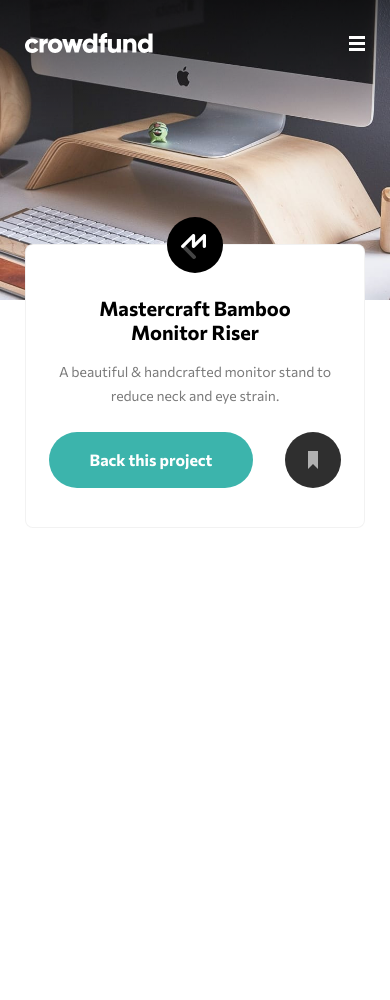
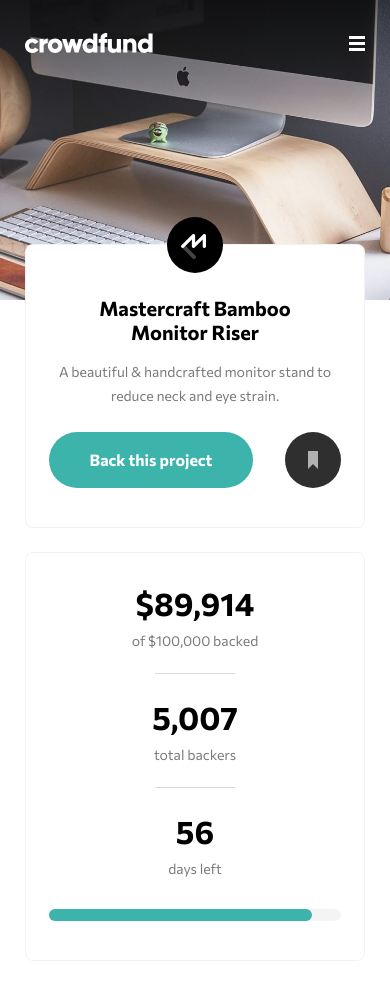
Before and after one commit to vanderms/crowdfunding-product-app, an Angular app: page / in a window 390 px wide. Shown: the top 1000 px of the page. Built offline with nearby package versions, Linux system fonts and the light colour scheme.

Commit message:
implements indicators mobile design

```diff
--- a/src/app/app.component.html
+++ b/src/app/app.component.html
@@ -3,5 +3,6 @@
    <main class="main">
     <app-cover></app-cover>
     <app-header></app-header>
+    <app-indicators></app-indicators>
    </main>
 </div>
--- a/src/app/app.module.ts
+++ b/src/app/app.module.ts
@@ -5,13 +5,15 @@ import { AppComponent } from './app.component';
 import { NavbarComponent } from './navbar/navbar.component';
 import { HeaderComponent } from './header/header.component';
 import { CoverComponent } from './cover/cover.component';
+import { IndicatorsComponent } from './indicators/indicators.component';
 
 @NgModule({
   declarations: [
     AppComponent,
     NavbarComponent,
     HeaderComponent,
-    CoverComponent
+    CoverComponent,
+    IndicatorsComponent
   ],
   imports: [
     BrowserModule,
--- a/src/app/crowdfunding.service.ts
+++ b/src/app/crowdfunding.service.ts
@@ -7,6 +7,7 @@ export interface ICrowdfundingData {
   backed: number;
   backers: number;
   daysLeft: number;
+  total: number;
 }
 
 @Injectable({
--- /dev/null
+++ b/src/app/indicators/indicators.component.html
@@ -0,0 +1,19 @@
+<aside class="indicator-section">
+  <ul class="indicator-list">
+    <li class="indicator">
+      <p class="value">${{ formatNumberWithCommas(indicators?.backed) }}</p>
+      <p class="description">of $100,000 backed</p>
+    </li>
+    <li class="indicator">
+      <p class="value">{{ formatNumberWithCommas(indicators?.backers) }}</p>
+      <p class="description">total backers</p>
+    </li>
+    <li class="indicator">
+      <p class="value">{{ indicators?.daysLeft }}</p>
+      <p class="description">days left</p>
+    </li>
+  </ul>
+  <div class="progress-bar">
+    <span class="progress" [ngStyle]="{'width': calcProgressWidth()}"></span>
+  </div>
+</aside>
--- /dev/null
+++ b/src/app/indicators/indicators.component.scss
@@ -0,0 +1,60 @@
+@use 'sass:math';
+
+.indicator-section {
+  margin: 24px auto 0;
+  width: min(730px, math.percentage(math.div(327, 375)));
+  padding: 31px 23px 39px;
+  border: 1px solid rgba(0, 0, 0, 0.0497193);
+  border-radius: 8px;
+}
+
+.indicator-list {
+  display: flex;
+  flex-direction: column;
+  align-items: center;
+  gap: 24px;
+}
+
+.indicator {
+  display: flex;
+  flex-direction: column;
+  align-items: center;
+}
+
+.indicator .value {
+  font-weight: 700;
+  font-size: 32px;
+  line-height: 39px;
+}
+
+.indicator .description {
+  margin-top: 9px;
+  font-weight: 400;
+  font-size: 14px;
+  line-height: 17px;
+  color: var(--dark-gray);
+}
+
+.indicator:not(:last-child)::after {
+  margin-top: 24px;
+  content: '';
+  display: block;
+  width: 80px;
+  border-bottom: 1px solid rgba(0, 0, 0, 0.15);
+}
+
+
+.progress-bar {
+  margin-top: 32px;
+  width: 100%;
+  height: 12px;
+  background: rgb(47, 47, 47, 0.05);
+  border-radius: 33.5px;
+}
+
+.progress-bar .progress {
+  display: block;
+  height: 100%;
+  background: #3CB3AB;
+  border-radius: 33.5px;
+}
--- /dev/null
+++ b/src/app/indicators/indicators.component.ts
@@ -0,0 +1,38 @@
+import { Component, OnInit } from '@angular/core';
+import { CrowdfundingService, ICrowdfundingData } from '../crowdfunding.service';
+
+@Component({
+  selector: 'app-indicators',
+  templateUrl: './indicators.component.html',
+  styleUrls: ['./indicators.component.scss']
+})
+export class IndicatorsComponent implements OnInit {
+
+  indicators: ICrowdfundingData | null = null;
+
+  constructor(private crowdfundingService: CrowdfundingService) { }
+
+  ngOnInit(): void {
+    this.getIndicators();
+  }
+
+  getIndicators() {
+    this.crowdfundingService.getData()
+      .subscribe(indicators => this.indicators = indicators);
+  }
+
+  calcProgressWidth(): string {
+    if (this.indicators) {
+      const percentage = (this.indicators.backed * 100) / this.indicators.total;
+      return percentage + '%';
+    }
+    return '0%';
+  }
+
+  formatNumberWithCommas(x: number | undefined ): string {
+    if (x) {
+      return x.toString().replace(/\B(?=(\d{3})+(?!\d))/g, ",");
+    }
+    return '';
+  }
+}
--- a/src/data/crowdfunding.json
+++ b/src/data/crowdfunding.json
@@ -1,5 +1,6 @@
 {
-    "backed": 89.914,
-    "backers": 5.007,
-    "daysLeft": 56
+    "backed": 89914.00,
+    "backers": 5007,
+    "daysLeft": 56,
+    "total": 100000.00
 }
```
